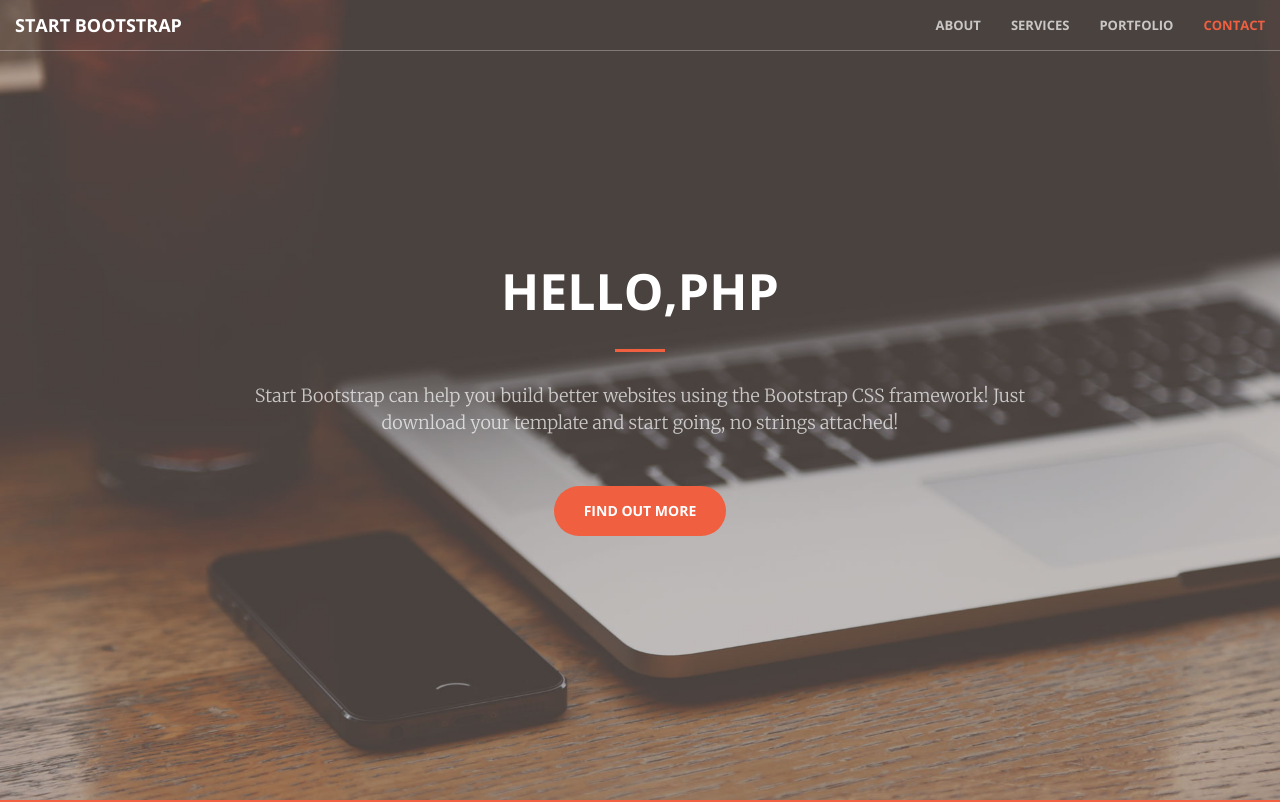
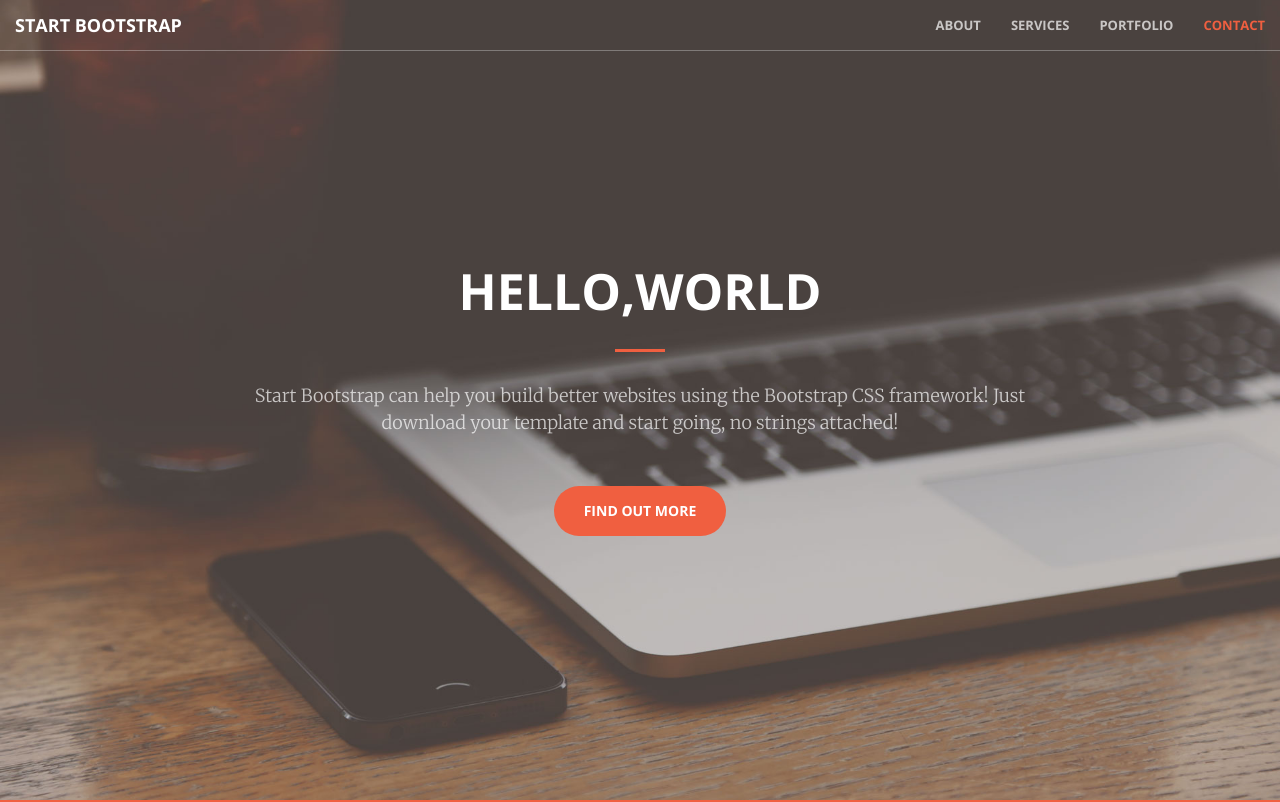
Before and after one commit to NoFa-Shark/git-shark, a website: page index.html in a window 1280 px wide. Shown: the top 802 px of the page. Drawn offline with nearby package versions, Linux system fonts and the light colour scheme.

Commit message:
body=HELLO,World

```diff
--- a/index.html
+++ b/index.html
@@ -71,7 +71,7 @@
     <header>
         <div class="header-content">
             <div class="header-content-inner">
-                <h1 id="homeHeading">HELLO,PHP</h1>
+                <h1 id="homeHeading">HELLO,World</h1>
                 <hr>
                 <p>Start Bootstrap can help you build better websites using the Bootstrap CSS framework! Just download your template and start going, no strings attached!</p>
                 <a href="#about" class="btn btn-primary btn-xl page-scroll">Find Out More</a>
```
